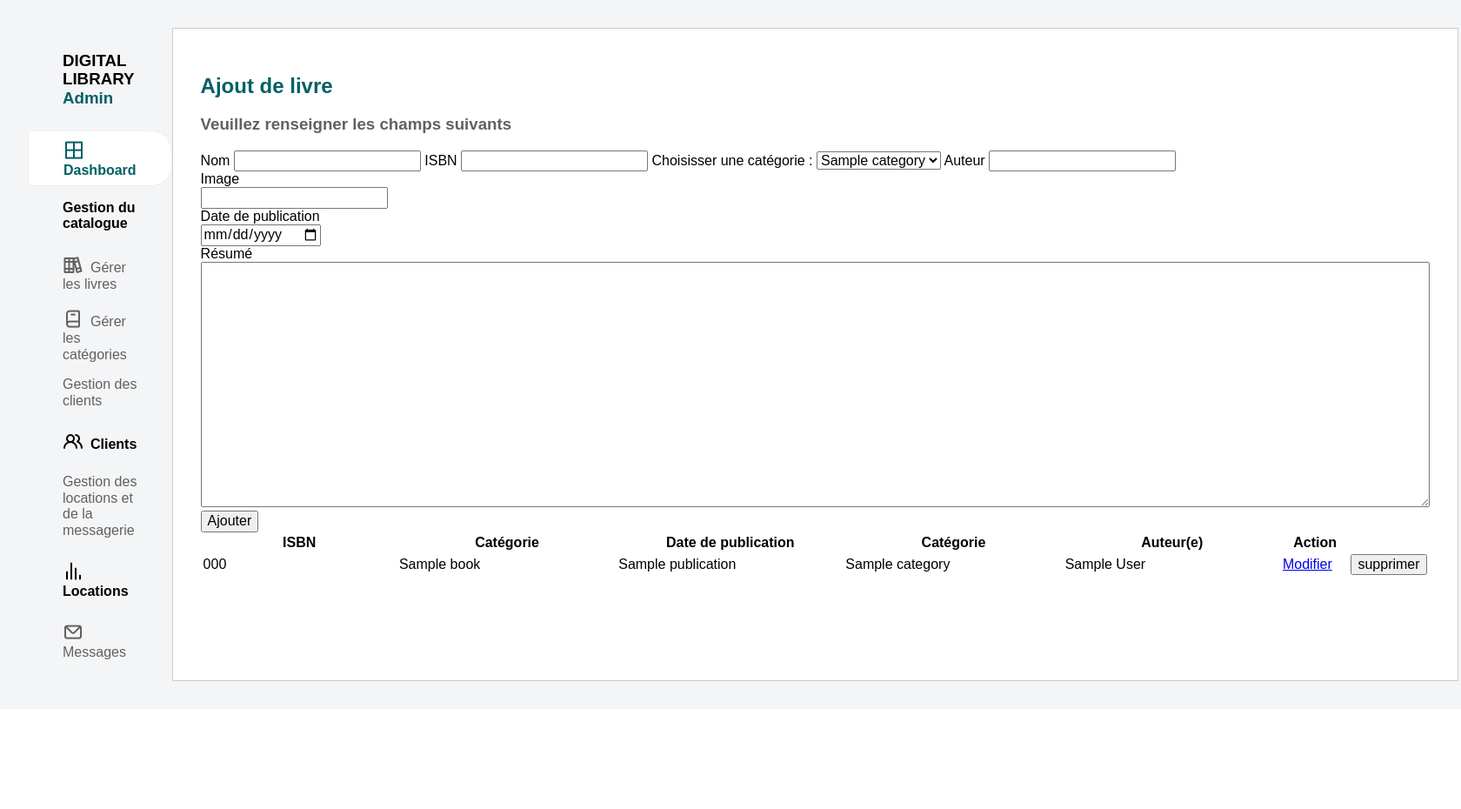
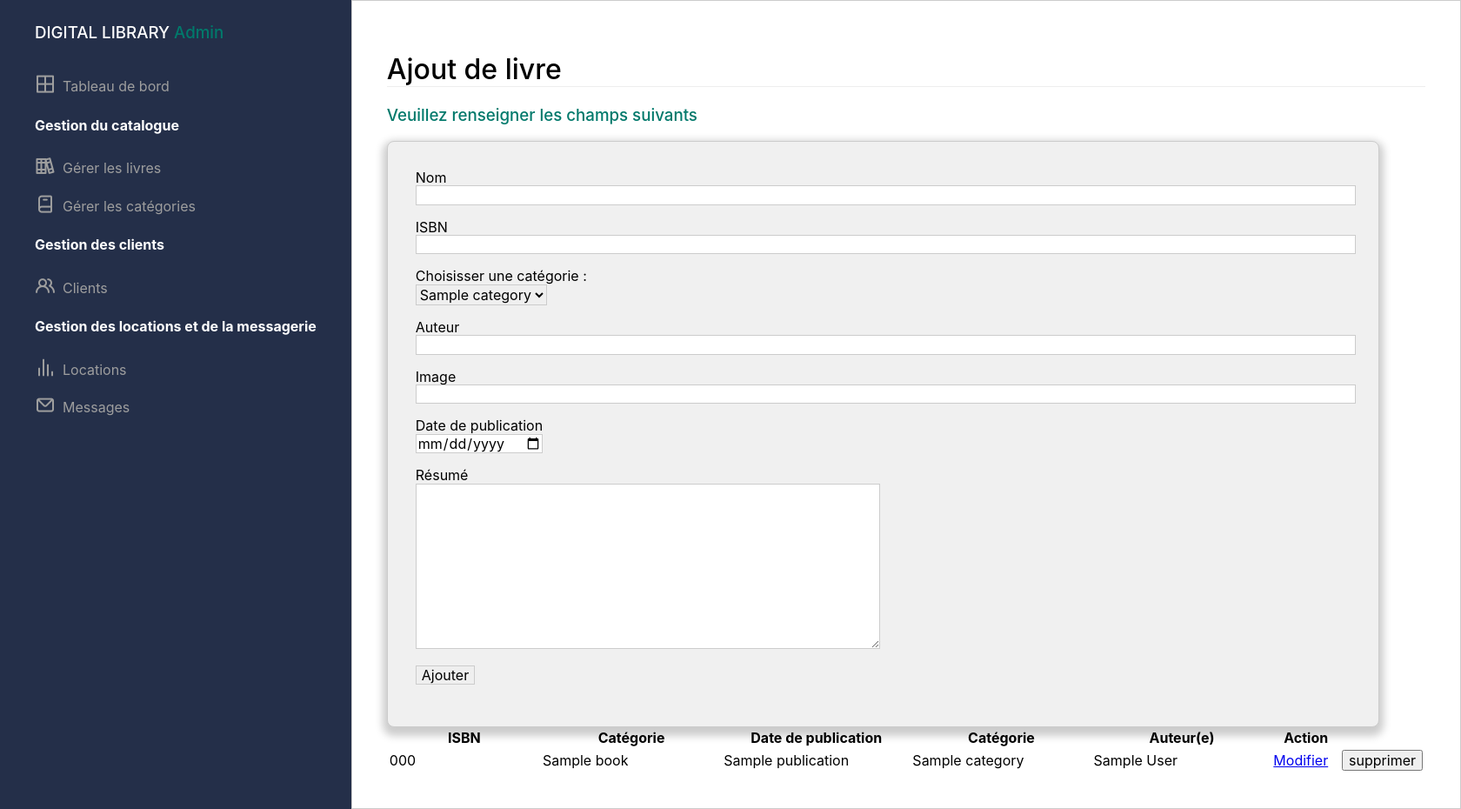
Before and after one commit to JeromeHillion/librairie_digital, a PHP site: template src/Vue/Admin/book.php in a window 1680 px wide. Shown: the whole page at 87% size. Before the commit the page ends 783 px from the top, so only its background shows below. Run offline with PHP 8.4, Linux system fonts and the light colour scheme; the template is opened without the code that fills it: most values are stand-ins (such as "Sample title", 1, 10 or a date in 2020); some libraries are stand-ins or nearby versions.

Commit message:
gestion ajout de livre + css

```diff
--- a/public/css/Admin/book.css
+++ b/public/css/Admin/book.css
@@ -1,19 +1,52 @@
 .containerGeneral {
   display: flex;
-  padding: 2rem;
+
+
 }
 
 /* formulaire */
 
-label[for="cover"],
-label[for="publication"],
-label[for="summary"] {
+form{
+  background-color: #F0F0F0;
+  width: 90%;
+  padding: 2rem;
+  max-width: 100%;
+  border: solid 1px #ccc;
+  box-shadow: 0 5px 10px 5px #ccc;
+  border-radius: 0.5rem;
+
+}
+
+label, #btnAdd {
   display: block;
+
+}
+form input, form select, form textarea
+{
+  margin: 0 0 1rem;
+  border: solid 1px #ccc;
+
+}
+
+form input[type="text"]
+{
+  width: 100%;
+  max-width: 100%;
 }
 
 .container {
-  padding: 2rem;
+  padding: 2.5rem;
   flex: 1;
   background-color: #fff;
   border: solid 1px #ccc;
 }
+
+h1{
+  border-bottom: 1px #eee solid;
+
+}
+
+h1,h2,h3{
+  font-family: inherit;
+  font-weight: 500;
+}
--- a/public/css/Admin/fragment/menu.css
+++ b/public/css/Admin/fragment/menu.css
@@ -1,58 +1,43 @@
-body
-{
-background-color: #F4F5F7;
-font-family: 'Raleway', sans-serif;
+body {
+  background-color: #f4f5f7;
+  font-family: -apple-system,BlinkMacSystemFont,"Segoe UI",Roboto,"Helvetica Neue",Arial,sans-serif,"Apple Color Emoji","Segoe UI Emoji","Segoe UI Symbol";
   font-size: 16px;
 }
 
-.primary-color
-{
-color: #006064;
+.primary-color {
+  color: #00796b;
 }
-.secondary-color
-{
-    color: #616161;
+.secondary-color {
+  color: #9e9e9e;
 }
-.verticalMenu
-{
+.verticalMenu {
   display: flex;
-flex: 0.3;
+
+  background-color: #242f49;
 }
 
-.verticalMenu h3
-{
+.verticalMenu h3 {
   padding: 0.5rem 2.5rem 0.5rem 2.5rem;
+  color: #fff;
 }
 
-.section ul
-{
-    padding: 0 0 0 0 ;
+.section ul {
+  padding: 0 0 0 0;
 }
 
-.section ul li
-{
+.section ul li {
   list-style: none;
 }
 
-.section ul li:first-child
-{
-    background-color: #ffffff;
-    border-radius: 0 1.5rem 1.5rem 0;
-    border: solid 0.1rem #EEEEEE;
-    font-weight: bold;
+.section ul li:first-child {
 }
 
-.section ul li:nth-child(2), .section ul li:nth-child(6), .section ul li:nth-child(8)
-{
+.section ul li:nth-child(2),
+.section ul li:nth-child(5),
+.section ul li:nth-child(7) {
   padding: 1rem 2.5rem 1rem 2.5rem;
   font-weight: bold;
-    color: #000;
-}
-
-.section ul li:nth-child(2) a, .section ul li:nth-child(6) a, .section ul li:nth-child(8) a
-{
-
-    color: #000;
+  color: #fff;
 }
 
 .section ul li
@@ -60,14 +45,18 @@ list-style: none;
     padding: 0.5rem 2.5rem 0.5rem 2.5rem;
 }
 
-.section ul li a
-{
+.section ul li a {
+
   text-decoration: none;
-
+  color: #9e9e9e;
 }
 
-.section ul li a .uil
-{
+.section ul li a:hover {
+
+  color: #fff;
+}
+
+.section ul li a .uil {
   padding: 0 0.5rem 0 0;
 
   font-size: 1.5rem;
--- a/src/Controller/BookController.php
+++ b/src/Controller/BookController.php
@@ -13,4 +13,6 @@ $categories = $categoryRepository->getCategories();
 
 $bookRepository = new BookRepository;
 $books = $bookRepository->getBooks();
+
+/* var_dump($books); */
 require '../Vue/Admin/book.php';
--- a/src/Repository/CategoryRepository.php
+++ b/src/Repository/CategoryRepository.php
@@ -52,7 +52,7 @@ class CategoryRepository
 
         $req = $pdo->prepare("SELECT * FROM `category` WHERE id= ?");
         $req->execute([$id]);
-        $res = $req->fetch();
+        $res = $req->fetch(PDO::FETCH_ASSOC);
 
         return $res;
     }
--- a/src/Vue/Admin/book.php
+++ b/src/Vue/Admin/book.php
@@ -21,8 +21,8 @@
 
         <div class="container">
             <div class="book">
-                <h2 class="primary-color">Ajout de livre</h2>
-                <h3 class="secondary-color">Veuillez renseigner les champs suivants</h3>
+                <h1>Ajout de livre</h1>
+                <h3 class="primary-color">Veuillez renseigner les champs suivants</h3>
 
                 <form>
                     <label for="name">Nom</label>
@@ -34,9 +34,9 @@
 
                     <label for="category">Choisisser une catégorie :</label>
 
-                    <select name="category">
+                    <select name="category" id="category">
                     <?php foreach($categories as $category) : ?>
-                        <option id="categorye" value=""><?=$category['name']?></option>
+                        <option  value=""><?=$category['name']?></option>
                         <?php endforeach; ?>
                     </select>
 
@@ -50,7 +50,7 @@
                     <input type="date" name="publication" id="publication">
 
                     <label for="summary">Résumé</label>
-                    <textarea rows="15" cols="150" name="summary" id="summary"></textarea>
+                    <textarea rows="10" cols="50" name="summary" id="summary"></textarea>
 
                     <input type="submit" id="btnAdd" value="Ajouter">
                 </form>
--- a/src/Vue/Admin/fragment/menu.php
+++ b/src/Vue/Admin/fragment/menu.php
@@ -4,16 +4,16 @@
             <h3> DIGITAL LIBRARY <span class="primary-color">Admin</span> </h3>
                 <div class="section">
                     <ul>
-                        <li> <a class="primary-color" href=""> <i class="uil uil-th"></i>Dashboard</a></li>
-                        <li> <a class="secondary-color" href="">Gestion du catalogue</a></li>
+                        <li> <a href=""> <i class="uil uil-th"></i>Tableau de bord</a></li>
+                        <li> Gestion du catalogue</li>
                         <!-- <li> <a class="secondary-color" href="catalogue.php"><i class="uil uil-book-open"></i>Catalogue</a></li> -->
-                        <li> <a class="secondary-color" href=""><i class="uil uil-books"></i>Gérer les livres</a></li>
-                        <li> <a class="secondary-color" href="categories.php"><i class="uil uil-book-alt"></i>Gérer les catégories</a></li>
-                        <li> <a class="secondary-color" href="">Gestion des clients</a></li>
-                        <li> <a class="secondary-color" href=""> <i class="uil uil-users-alt"></i>Clients</a></li>
-                        <li> <a class="secondary-color" href="">Gestion des locations et de la messagerie</a></li>
-                        <li> <a class="secondary-color" href=""><i class="uil uil-analytics"></i>Locations</a></li>
-                        <li> <a class="secondary-color" href=""> <i class="uil uil-envelope"></i>Messages</a></li>
+                        <li> <a href=""><i class="uil uil-books"></i>Gérer les livres</a></li>
+                        <li> <a href="categories.php"><i class="uil uil-book-alt"></i>Gérer les catégories</a></li>
+                        <li>Gestion des clients</li>
+                        <li> <a href=""> <i class="uil uil-users-alt"></i>Clients</a></li>
+                        <li>Gestion des locations et de la messagerie</li>
+                        <li> <a href=""><i class="uil uil-analytics"></i>Locations</a></li>
+                        <li> <a href=""> <i class="uil uil-envelope"></i>Messages</a></li>
                     </ul>
                 </div>
         </div>
```
Also changed, not shown: public/js/Admin/book.js (+26 -10 lines), src/Controller/CrudBook/AddBookController.php (+26 -9 lines), src/Entity/Book.php (+16 -2 lines), src/Repository/AuthorRepository.php (+15 -2 lines), src/Repository/BookRepository.php (+25 -14 lines). Lines whose indentation alone changed are shown as unchanged.
